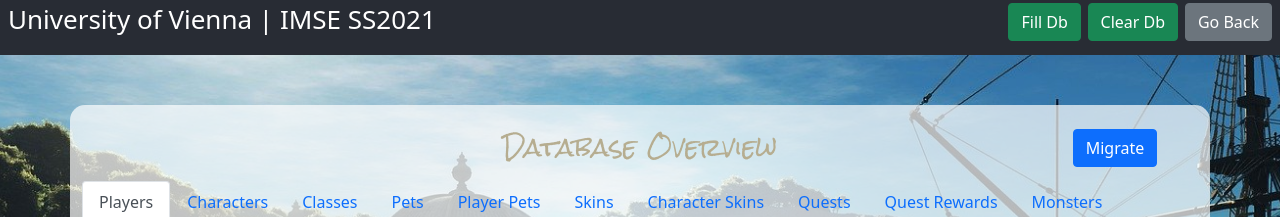
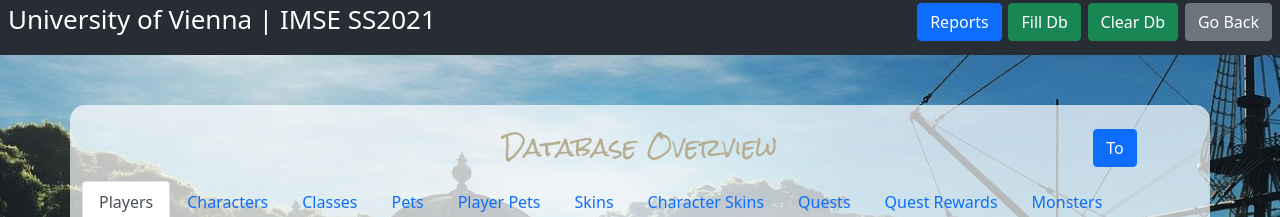
Before and after one commit to akami/imse-fullstack-web-app, a React (Create React App) app in the folder imse-project/frontend/: page /admin in a window 1280 px wide. Shown: the top 217 px of the page. Built offline with nearby package versions, Linux system fonts and the light colour scheme; no server answers.

Commit message:
added migration button between databases

```diff
--- a/imse-project/frontend/src/webpages/admin/admin.js
+++ b/imse-project/frontend/src/webpages/admin/admin.js
@@ -1,11 +1,18 @@
-import React, {useState} from 'react';
+import React, {useEffect, useState} from 'react';
 import {useHistory} from "react-router-dom";
 import {Button, Col, Container, Row, Tab, Tabs} from "react-bootstrap";
 import ResultList from "../../components/data/resultList";
+import Cookies from "universal-cookie/lib";
 
 const Admin = () => {
     let history = useHistory();
+    let cookies = new Cookies();
+
     const [selectedTab, setSelectedTab] = useState('players');
+    const [database, setDatabase] = useState(cookies.get('database'));
+
+    // reload page on database change
+    useEffect(() => {}, [database])
 
     const fillDb = () => {
         const url = '/api/initialize';
@@ -37,6 +44,10 @@ const Admin = () => {
                     });
             }
         )();
+
+        // set cookie to opposite database
+        cookies.set('database', (database === 'maria' ? 'mongo' : 'maria'), {path: '/'});
+        setDatabase(cookies.get('database'));
     };
 
     return (
@@ -48,6 +59,7 @@ const Admin = () => {
                     </p>
                 </div>
                 <div>
+                    <Button variant="primary" type="button" onClick={() => history.push("/admin/reports")}> Reports</Button> {' '}
                     <Button variant="success" type="button" onClick={() => fillDb()}> Fill Db</Button> {' '}
                     <Button variant="success" type="button" onClick={() => clearDb()}> Clear Db</Button> {' '}
                     <Button variant="secondary" type="button" onClick={() => history.push("")}> Go Back </Button> {' '}
@@ -60,7 +72,7 @@ const Admin = () => {
                         <p className="Text-header1">Database Overview</p>
                     </Col>
                     <Col md={2}>
-                        <Button variant="primary" type="button" onClick={() => migrateDb()}> Migrate </Button> {' '}
+                        <Button variant="primary" type="button" onClick={() => migrateDb()}> To {cookies.get('database')}</Button> {' '}
                     </Col>
 
                 </Row>
--- /dev/null
+++ b/imse-project/frontend/src/webpages/admin/adminreports.js
@@ -0,0 +1 @@
+import React from 'react';
```
